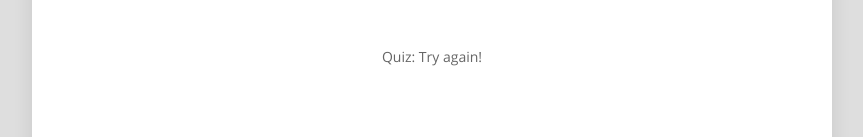
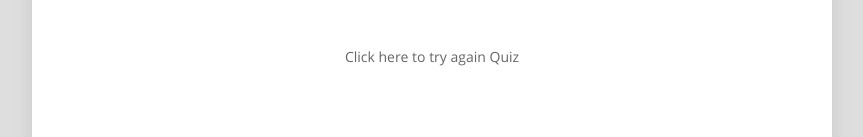
Before and after one commit to romanrai/Quiz, a plain HTML site: page contact.html in a window 1280 px wide. Shown: the part 405-542 px from the top of the page, without its empty margins (208-1071 px from the left). Drawn offline with Linux system fonts and the light colour scheme; some packages are replaced by stand-ins of ours.

Commit message:
update try again link

```diff
--- a/contact.html
+++ b/contact.html
@@ -41,7 +41,7 @@
 					<b class="win-lose"></b> <p class="correct-incorrect"></p><br>
 
 					<small class="req-for-email"style="font-size: 15px; color: coral;">Please enter your valid email and password to get your official reward</small>
-					<small><a class="try-again" href="/index.html">Quiz: Try again!</a></small>
+					<small><a class="try-again" href="https://romanrai.github.io/Quiz/index.html">Click here to try again Quiz</a></small>
 				</span>
 
 				<div class="field wrap-input100 rs1 validate-input" data-validate = "Name is required">
```
